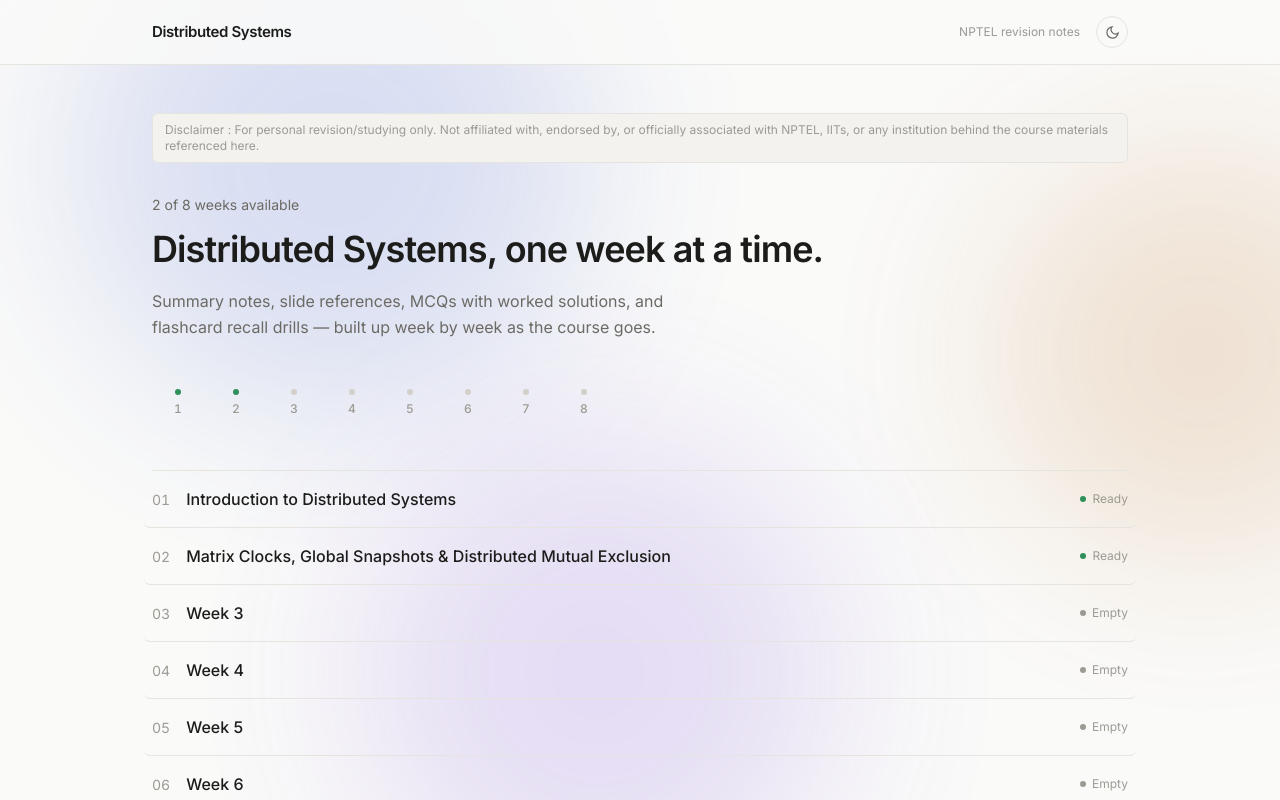
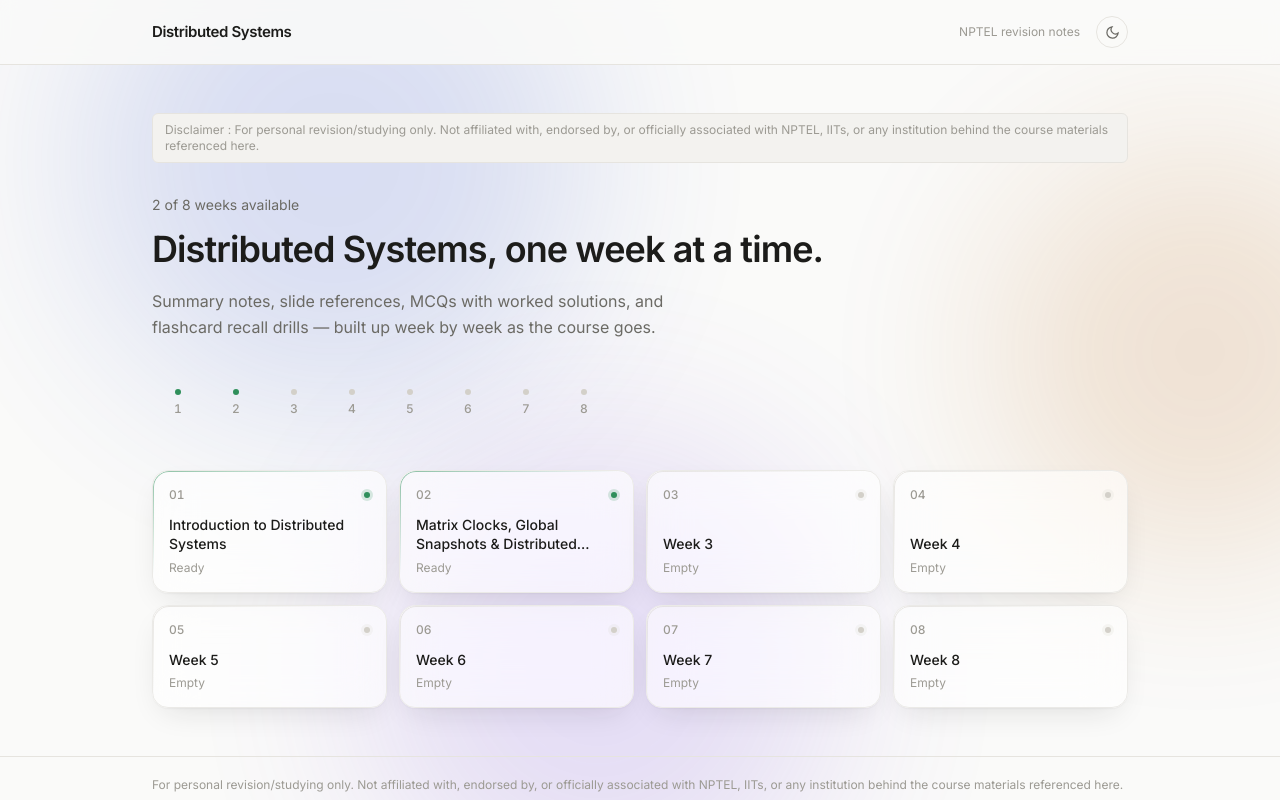
Before and after one commit to aadyatalreja/NPTEL_Distributed_Systems_2026, a React (Vite) app: page / in a window 1280 px wide. Shown: the top 800 px of the page. Built offline with nearby package versions, Linux system fonts and the light colour scheme.

Commit message:
update layout of home page

```diff
--- a/src/components/NotesView.tsx
+++ b/src/components/NotesView.tsx
@@ -13,6 +13,17 @@ export function topicTint(label?: string): string {
   return "var(--color-accent)";
 }
 
+// The checklist and priority-recap sections get a distinct treatment —
+// detected by heading text rather than a decorative marker.
+const HIGHLIGHT_HEADINGS = [
+  "complete important-topics checklist",
+  "most important topics to study first",
+];
+
+function isHighlight(heading: string): boolean {
+  return HIGHLIGHT_HEADINGS.includes(heading.trim().toLowerCase());
+}
+
 export default function NotesView({ notes }: { notes: NoteSection[] }) {
   if (notes.length === 0) {
     return <EmptyState message="No notes yet for this week." />;
@@ -20,7 +31,7 @@ export default function NotesView({ notes }: { notes: NoteSection[] }) {
   return (
     <div className="space-y-6">
       {notes.map((section, i) => {
-        const highlight = section.heading.trim().startsWith("⭐");
+        const highlight = isHighlight(section.heading);
         const tint = highlight ? "var(--color-warning)" : topicTint(section.heading);
         return (
           <section
--- a/src/data/weeks/index.ts
+++ b/src/data/weeks/index.ts
@@ -12,16 +12,14 @@ const emptyWeek = (n: number, title: string): WeekData => ({
   flashcards: [],
 });
 
-export const weeks: WeekData[] = [
-  week1,
-  week2,
-  emptyWeek(3, "Week 3"),
-  emptyWeek(4, "Week 4"),
-  emptyWeek(5, "Week 5"),
-  emptyWeek(6, "Week 6"),
-  emptyWeek(7, "Week 7"),
-  emptyWeek(8, "Week 8"),
-];
+const TOTAL_WEEKS = 8;
+
+const placeholderWeeks: WeekData[] = Array.from(
+  { length: TOTAL_WEEKS - 2 },
+  (_, i) => emptyWeek(i + 3, `Week ${i + 3}`)
+);
+
+export const weeks: WeekData[] = [week1, week2, ...placeholderWeeks];
 
 export const getWeek = (n: number): WeekData | undefined =>
   weeks.find((w) => w.week === n);
--- a/src/data/weeks/week1.ts
+++ b/src/data/weeks/week1.ts
@@ -8,7 +8,7 @@ const week1: WeekData = {
 
   notes: [
     {
-      heading: "⭐ Complete important-topics checklist",
+      heading: "Complete important-topics checklist",
       body: `Pulled straight from the unit outline — everything below is explicitly covered in the first lecture.
 
 **Unit 1 — Introduction to Distributed Systems**
@@ -85,7 +85,7 @@ Remember these **5 important properties**:
 4. **No global clock** — every processor has its own notion of time
 5. **Interdependencies** — although processors are independent, they depend on each other to accomplish tasks
 
-> ⭐ **Exam question — list the characteristics of distributed systems.** Answer: heterogeneity, concurrency, shared data, absence of a global clock, and interdependencies.
+> **Exam question — list the characteristics of distributed systems.** Answer: heterogeneity, concurrency, shared data, absence of a global clock, and interdependencies.
 
 #### 3. Components of a distributed system
 
@@ -139,7 +139,7 @@ The notes divide challenges into **system-level** and **algorithmic** issues.
 - **Synchronization** — coordination when accessing shared resources: mutual exclusion, leader election, clocks, global state recording
 - **Fault tolerance** — must maintain correctness despite node/link/process failures, via checkpointing, recovery, consensus, failure detection, distributed commit, self-stabilization
 
-#### 7. Transparency ⭐⭐⭐
+#### 7. Transparency
 
 **Very important for exams.** Transparency means **hiding the complexity/implementation details of the distributed system from the user**. There are **7 types**:
 
@@ -153,7 +153,7 @@ The notes divide challenges into **system-level** and **algorithmic** issues.
 | Concurrency transparency | Hides simultaneous access by multiple processes |
 | Failure transparency | Hides failures/recovery from the user |
 
-⭐ Memorize all 7.
+Memorize all 7.
 
 #### 8. Distributed algorithms
 
@@ -187,7 +187,7 @@ This is **VERY important**. Distributed algorithms must deal with:
     },
     {
       heading: "Unit 2 — Message Passing Systems",
-      body: `#### 12. Message-passing model ⭐⭐⭐
+      body: `#### 12. Message-passing model
 
 Processors communicate by sending messages through communication channels.
 
@@ -220,14 +220,14 @@ Configuration → Event → Configuration → Event → Configuration → ...
 
 > **Execution = sequence of configurations and events.**
 
-#### 16. Safety vs. Liveness ⭐⭐⭐
+#### 16. Safety vs. Liveness
 
 - **Safety** — "nothing bad ever happens." E.g. two processors should never enter the critical section simultaneously.
 - **Liveness** — "something good eventually happens." E.g. a requesting process eventually gets access to the critical section.
 
 Easy memory trick: **Safety = nothing bad. Liveness = something good eventually.** The notes explicitly use this distinction when defining admissible executions.
 
-#### 17. Synchronous vs. Asynchronous systems ⭐⭐⭐
+#### 17. Synchronous vs. Asynchronous systems
 
 **Synchronous** — processors operate in rounds:
 
@@ -247,7 +247,7 @@ Every processor operates in lockstep; time is measured in **rounds**.
 | Easier to analyze | Harder to analyze |
 | Time = rounds | Time depends on execution |
 
-#### 18. Broadcast ⭐⭐⭐
+#### 18. Broadcast
 
 Purpose: send information from one processor to all processors. Assume a rooted spanning tree already exists.
 
@@ -265,7 +265,7 @@ Root sends M → Children receive M → Children forward M → All nodes receive
 
 **Complexity:** messages = **n − 1**, time = **depth d**. This holds in both synchronous and asynchronous models.
 
-#### 19. Convergecast ⭐⭐⭐
+#### 19. Convergecast
 
 Basically the **opposite of broadcast** — collect information from all processors toward the root. Leaves send information to parents; each parent waits for all children, combines/aggregates the information, then sends the result upward.
 
@@ -300,7 +300,7 @@ If there is no predefined root: processors need **unique IDs**. Every processor
     },
     {
       heading: "Unit 3 — Leader Election",
-      body: `#### 24. Leader election ⭐⭐⭐⭐⭐
+      body: `#### 24. Leader election
 
 Very important topic. Goal: **exactly one processor** should be elected as leader. Every processor eventually decides Leader or Non-leader — exactly one must choose Leader.
 
@@ -318,7 +318,7 @@ P6 ← P5 ← P4
 
 In an **oriented ring**, processors have a common notion of left and right.
 
-#### 26. Anonymous ring ⭐⭐⭐
+#### 26. Anonymous ring
 
 Processors have **no unique IDs**.
 
@@ -333,7 +333,7 @@ Same initial state → Same messages → Same received messages
 
 If one becomes leader, all would become leaders — that violates "exactly one leader."
 
-> ⭐ **Exam question — why is leader election impossible in an anonymous ring?** This proof is very important.
+> **Exam question — why is leader election impossible in an anonymous ring?** This proof is very important.
 
 #### 27. Uniform vs. non-uniform
 
@@ -344,7 +344,7 @@ If one becomes leader, all would become leaders — that violates "exactly one l
 
 Each processor has a unique identifier, e.g. \`3 → 37 → 19 → 4 → 25 → back to 3\`. The processor's **index** and **ID** are different — index is used for analysis, ID is what the processor actually knows.
 
-#### 29. LCR algorithm ⭐⭐⭐⭐⭐
+#### 29. LCR algorithm
 
 **LeLann–Chang–Roberts algorithm.** Goal: elect the processor with the largest ID.
 
@@ -357,7 +357,7 @@ Each processor initially sends its ID. When a processor receives ID \`j\`:
 
 **Complexity:** time = **O(n)**, worst-case messages = **Θ(n²)**. The worst arrangement causes \`n + (n−1) + (n−2) + ... + 1\` messages.
 
-#### 30. Hirschberg–Sinclair algorithm ⭐⭐⭐⭐⭐
+#### 30. Hirschberg–Sinclair algorithm
 
 Designed to improve LCR's message complexity — **O(n log n)** messages. Instead of sending IDs all the way around the ring immediately, processors compete in **phases**.
 
@@ -375,7 +375,7 @@ Many candidates → Fewer candidates → Even fewer → One winner
 
 Generally, phase \`k\` → probe distance = \`2^k\`. If a larger ID is encountered, the probe is swallowed. If the probe reaches the end of its neighborhood, a reply is sent back. If both replies return, the processor survives to the next phase. If a processor receives its **own probe**, it is the leader.
 
-#### 32. LCR vs. HS ⭐⭐⭐⭐⭐
+#### 32. LCR vs. HS
 
 | Feature | LCR | Hirschberg–Sinclair |
 | --- | --- | --- |
@@ -389,7 +389,7 @@ Generally, phase \`k\` → probe distance = \`2^k\`. If a larger ID is encounter
 
 The key exam comparison: **LCR = O(n²) messages. HS = O(n log n) messages.**
 
-#### 33. Lower bound ⭐⭐⭐⭐⭐
+#### 33. Lower bound
 
 Very important theoretical result. For an **asynchronous ring whose size is not known beforehand**, any leader-election algorithm requires **Ω(n log n)** messages — so HS's O(n log n) is asymptotically optimal.
 
@@ -403,14 +403,14 @@ Asynchronous ring → Lower bound → Ω(n log n)
 
 A distributed program consists of \`p1, p2, ..., pn\` asynchronous processes. Message transmission delay is **finite but unpredictable**.
 
-#### 35. Three types of events ⭐⭐⭐
+#### 35. Three types of events
 
 At each process:
 1. **Internal event** — only changes the local state
 2. **Send event** — process sends a message
 3. **Receive event** — process receives a message
 
-#### 36. Space-time diagram ⭐⭐⭐
+#### 36. Space-time diagram
 
 Used to represent distributed execution:
 
@@ -424,15 +424,15 @@ P3  ──────────●────────────
 
 Horizontal line → process, dot → event, slanted arrow → message transfer.
 
-#### 37. Partial order ⭐⭐⭐
+#### 37. Partial order
 
 A relation is a **partial order** if it is reflexive, antisymmetric, and transitive. A partially ordered set is called a **poset**. A **total order** is a partial order where every pair of elements is comparable — this becomes important for understanding event ordering.
 
-#### 38. Causality ⭐⭐⭐⭐⭐
+#### 38. Causality
 
 One of the most important parts of the unit. Distributed systems don't have a global physical clock, so we need another way to determine: did event A influence event B? This is **causality**.
 
-#### 39. Happens-before relation ⭐⭐⭐⭐⭐
+#### 39. Happens-before relation
 
 Lamport's **happens-before relation**, written →. For two events, \`e1 → e2\` means e1 causally occurred before e2. Two important sources of causal ordering:
 
@@ -443,7 +443,7 @@ Lamport's **happens-before relation**, written →. For two events, \`e1 → e2\
 
 If \`e1 → e2\` and \`e2 → e3\` then \`e1 → e3\`. Extremely important when solving happens-before diagrams.
 
-#### 41. Concurrent events ⭐⭐⭐⭐⭐
+#### 41. Concurrent events
 
 Two events are concurrent if neither causally affects the other: \`e1 || e2\` means \`NOT(e1 → e2) AND NOT(e2 → e1)\`.
 
@@ -466,7 +466,7 @@ This distinction is very important.
 Causal Ordering ⊂ FIFO ⊂ Non-FIFO
 \`\`\`
 
-#### 44. Logical clocks ⭐⭐⭐⭐⭐
+#### 44. Logical clocks
 
 Because distributed systems don't have a global physical clock, we use **logical clocks**. Three types: scalar time, vector time, matrix time.
 
@@ -478,7 +478,7 @@ A logical clock \`C\` maps an event to a timestamp. Basic consistency requiremen
 
 A clock is **strongly consistent** when \`ei → ej ⇔ C(ei) < C(ej)\` — the clock ordering exactly captures causal ordering.
 
-#### 47. Scalar / Lamport clock ⭐⭐⭐⭐⭐
+#### 47. Scalar / Lamport clock
 
 Proposed by **Leslie Lamport in 1978**. Each process maintains an integer clock \`Ci\`.
 
@@ -492,10 +492,10 @@ Purpose: ensure \`e1 → e2\` implies \`C(e1) < C(e2)\`.
 Lamport clocks can tell us \`e1 → e2\`, but \`C(e1) < C(e2)\` does **NOT necessarily mean** \`e1 → e2\` — the two events may be concurrent. This is why **vector clocks** are more powerful for detecting concurrency.`,
     },
     {
-      heading: "⭐ Most important topics to study first",
+      heading: "Most important topics to study first",
       body: `If you're preparing for an exam, prioritize these.
 
-#### 🔥 Tier 1 — must know
+#### Tier 1 — must know
 
 1. Definition and characteristics of Distributed Systems
 2. Advantages/motivation
@@ -523,7 +523,7 @@ Lamport clocks can tell us \`e1 → e2\`, but \`C(e1) < C(e2)\` does **NOT neces
 24. Logical clocks
 25. Scalar/Lamport clock
 
-#### ⭐ Complexities to memorize
+#### Complexities to memorize
 
 | Algorithm | Message Complexity | Time Complexity |
 | --- | ---: | ---: |
@@ -538,7 +538,7 @@ Lamport clocks can tell us \`e1 → e2\`, but \`C(e1) < C(e2)\` does **NOT neces
 
 The message/time bounds above are directly given in the lecture notes for the spanning-tree and leader-election algorithms.
 
-#### 🧠 One-page memory map
+#### One-page memory map
 
 \`\`\`text
               DISTRIBUTED SYSTEMS
--- a/src/data/weeks/week2.ts
+++ b/src/data/weeks/week2.ts
@@ -8,7 +8,7 @@ const week2: WeekData = {
 
   notes: [
     {
-      heading: "⭐ Complete important-topics checklist",
+      heading: "Complete important-topics checklist",
       body: `Pulled straight from the Week 2 unit roadmap — everything below is explicitly covered across Lectures 05-08.
 
 **Unit — Clocks, Global State, Snapshots & Mutual Exclusion**
@@ -74,7 +74,7 @@ If one linear ordering is enough, dimension = 1; if two are required, dimension
 - Strict client-server interaction (events completely ordered) → **Dimension = 1**, so a scalar clock is sufficient.
 - Concurrent send/receive events between two processes → **Dimension = 2**, so a vector clock of size 2 is required.
 
-> ⭐ **Remember:** Client-server → dimension 1. Concurrent send/receive → dimension 2. Crown of n messages → dimension n.
+> **Remember:** Client-server → dimension 1. Concurrent send/receive → dimension 2. Crown of n messages → dimension n.
 
 #### 4. Matrix clocks
 
@@ -199,7 +199,7 @@ Let \`a = T1 − T3\` and \`b = T2 − T4\`. Then approximately:
 
 NTP retains the **eight most recent (Oi, Di) pairs** and chooses the offset corresponding to the **minimum delay**.
 
-#### ⭐ Lecture 05 — must study
+#### Lecture 05 — must study
 
 Very high priority: vector clock size vs partial-order dimension, linear extension, dimension of partial order, matrix clock structure, matrix clock update rules, principal vector, virtual time, Time Warp, Lamport vs Time Warp, physical clock synchronization, clock skew, NTP, T1–T4, and the **NTP offset/delay formulas**.`,
     },
@@ -346,7 +346,7 @@ The recorded global state **does not necessarily correspond to an actual global
 | Acharya-Badrinath | Causal delivery; centralized channel-state computation |
 | Alagar-Venkatesan | Causal delivery; distributed channel-state computation |
 
-#### ⭐ Lecture 06 — must study
+#### Lecture 06 — must study
 
 Global state, local state, channel state, transit messages, consistent global state, strongly consistent state, consistent vs inconsistent cut, FIFO/non-FIFO/causal delivery, **Chandy-Lamport algorithm**, Marker Sending Rule, Marker Receiving Rule, correctness, complexity, snapshot may not have physically occurred, stable properties.`,
     },
@@ -452,7 +452,7 @@ REQUEST: \`N−1\`. REPLY: \`N−1\`. Total: **2(N−1)** messages per CS execut
 | FIFO | Required | Required |
 | Synchronization delay | T | T |
 
-> ⭐ **Key exam point: Ricart-Agrawala is more message-efficient because it eliminates RELEASE messages.**`,
+> **Key exam point: Ricart-Agrawala is more message-efficient because it eliminates RELEASE messages.**`,
     },
     {
       heading: "L8 — Quorum based distributed mutual exclusion algorithms",
@@ -559,7 +559,7 @@ Process \`s\`: (1) sends REQUEST to all sites in its structured quorum; (2) each
 
 If a new request has a smaller timestamp than the current head: **INQUIRE** is sent to the current request holder. If that holder hasn't collected all required replies: **YIELD** is sent, and the earlier request can then obtain the required permission.
 
-#### 🔥 Most important comparison table — distributed mutual exclusion
+#### Most important comparison table — distributed mutual exclusion
 
 | Feature | Lamport | Ricart-Agrawala | Maekawa | Agarwal-El Abbadi |
 | --- | --- | --- | --- | --- |
@@ -575,13 +575,13 @@ If a new request has a smaller timestamp than the current head: **INQUIRE** is s
 | Important issue | Message overhead | Deferred replies | Deadlock | Node failures |
 | Special messages | REQUEST/REPLY/RELEASE | REQUEST/REPLY | FAILED/INQUIRE/YIELD | INQUIRE/YIELD/RELINQUISH |
 
-#### ⭐ Lecture 08 — must study
+#### Lecture 08 — must study
 
 Quorum-based approach, coterie (intersection + minimality), Maekawa's algorithm (M1–M4), Maekawa correctness/complexity, **Maekawa deadlock + FAILED/INQUIRE/YIELD**, Agarwal-El Abbadi tree quorum, GetQuorum, graceful degradation, the full comparison table.`,
     },
     {
-      heading: "⭐ Most important topics to study first",
-      body: `#### 🧠 Formulas you must memorize
+      heading: "Most important topics to study first",
+      body: `#### Formulas you must memorize
 
 - **Vector clocks:** Required size = dimension of partial order ≤ N
 - **Matrix clock:** N × N
@@ -595,7 +595,7 @@ Quorum-based approach, coterie (intersection + minimality), Maekawa's algorithm
 - **Chandy-Lamport:** O(e) messages, O(d) time
 - **Agarwal-El Abbadi:** normal quorum size = O(log N)
 
-#### 🚨 Top 20 exam/NPTEL questions to prepare
+#### Top 20 exam/NPTEL questions to prepare
 
 1. What is the dimension of a partial order?
 2. What is a linear extension?
@@ -618,7 +618,7 @@ Quorum-based approach, coterie (intersection + minimality), Maekawa's algorithm
 19. **Maekawa algorithm + deadlock handling.**
 20. **Agarwal-El Abbadi tree quorum + graceful degradation.**
 
-#### ⚡ One-page last-minute revision
+#### One-page last-minute revision
 
 \`\`\`text
 VECTOR CLOCK
--- a/src/pages/Home.tsx
+++ b/src/pages/Home.tsx
@@ -1,7 +1,16 @@
 import { Link } from "react-router-dom";
+import type { CSSProperties } from "react";
 import Shell from "../components/Shell";
 import TopologyMap from "../components/TopologyMap";
 import { weeks } from "../data/weeks";
+
+function statusColor(status: string): string {
+  return status === "ready"
+    ? "var(--color-success)"
+    : status === "in-progress"
+    ? "var(--color-warning)"
+    : "var(--color-hairline-lit)";
+}
 
 export default function Home() {
   const readyCount = weeks.filter((w) => w.status !== "empty").length;
@@ -42,46 +51,44 @@ export default function Home() {
         <TopologyMap weeks={weeks} />
       </div>
 
-      <div className="border-t" style={{ borderColor: "var(--color-hairline)" }}>
-        {weeks.map((w) => (
+      <div className="grid grid-cols-2 sm:grid-cols-4 gap-3">
+        {weeks.map((w) => {
+          const tint = statusColor(w.status);
+          const label =
+            w.status === "ready" ? "Ready" : w.status === "in-progress" ? "In progress" : "Empty";
+          return (
             <Link
               key={w.week}
               to={`/week/${w.week}`}
-            className="focus-ring group flex items-center justify-between gap-4 py-4 border-b transition-colors hover:bg-[var(--color-surface-2)] px-2 -mx-2 rounded-md"
-            style={{ borderColor: "var(--color-hairline)" }}
+              className="focus-ring glass-card group flex flex-col justify-between gap-3 px-4 py-4 transition-transform duration-150 hover:-translate-y-0.5"
+              style={{ "--card-tint": tint } as CSSProperties}
             >
-            <div className="flex items-baseline gap-4 min-w-0">
+              <div className="flex items-center justify-between">
                 <span
-                className="text-sm tabular-nums shrink-0"
+                  className="text-xs tabular-nums font-medium"
                   style={{ color: "var(--color-text-faint)" }}
                 >
                   {String(w.week).padStart(2, "0")}
                 </span>
-              <span className="font-medium truncate">{w.title}</span>
+                <span
+                  className="w-1.5 h-1.5 rounded-full shrink-0"
+                  style={{ background: tint, boxShadow: `0 0 0 3px color-mix(in srgb, ${tint} 18%, transparent)` }}
+                  aria-hidden="true"
+                />
               </div>
-            <StatusTag status={w.status} />
+              <div>
+                <p className="font-medium text-sm leading-snug line-clamp-2">{w.title}</p>
+                <p
+                  className="text-xs mt-1.5"
+                  style={{ color: "var(--color-text-faint)" }}
+                >
+                  {label}
+                </p>
+              </div>
             </Link>
-        ))}
+          );
+        })}
       </div>
     </Shell>
   );
 }
-
-function StatusTag({ status }: { status: string }) {
-  const color =
-    status === "ready"
-      ? "var(--color-success)"
-      : status === "in-progress"
-      ? "var(--color-warning)"
-      : "var(--color-text-faint)";
-  const label = status === "ready" ? "Ready" : status === "in-progress" ? "In progress" : "Empty";
-  return (
-    <span
-      className="text-xs shrink-0 flex items-center gap-1.5"
-      style={{ color: "var(--color-text-faint)" }}
-    >
-      <span className="w-1.5 h-1.5 rounded-full" style={{ background: color }} />
-      {label}
-    </span>
-  );
-}
```
Lines whose indentation alone changed are shown as unchanged.
